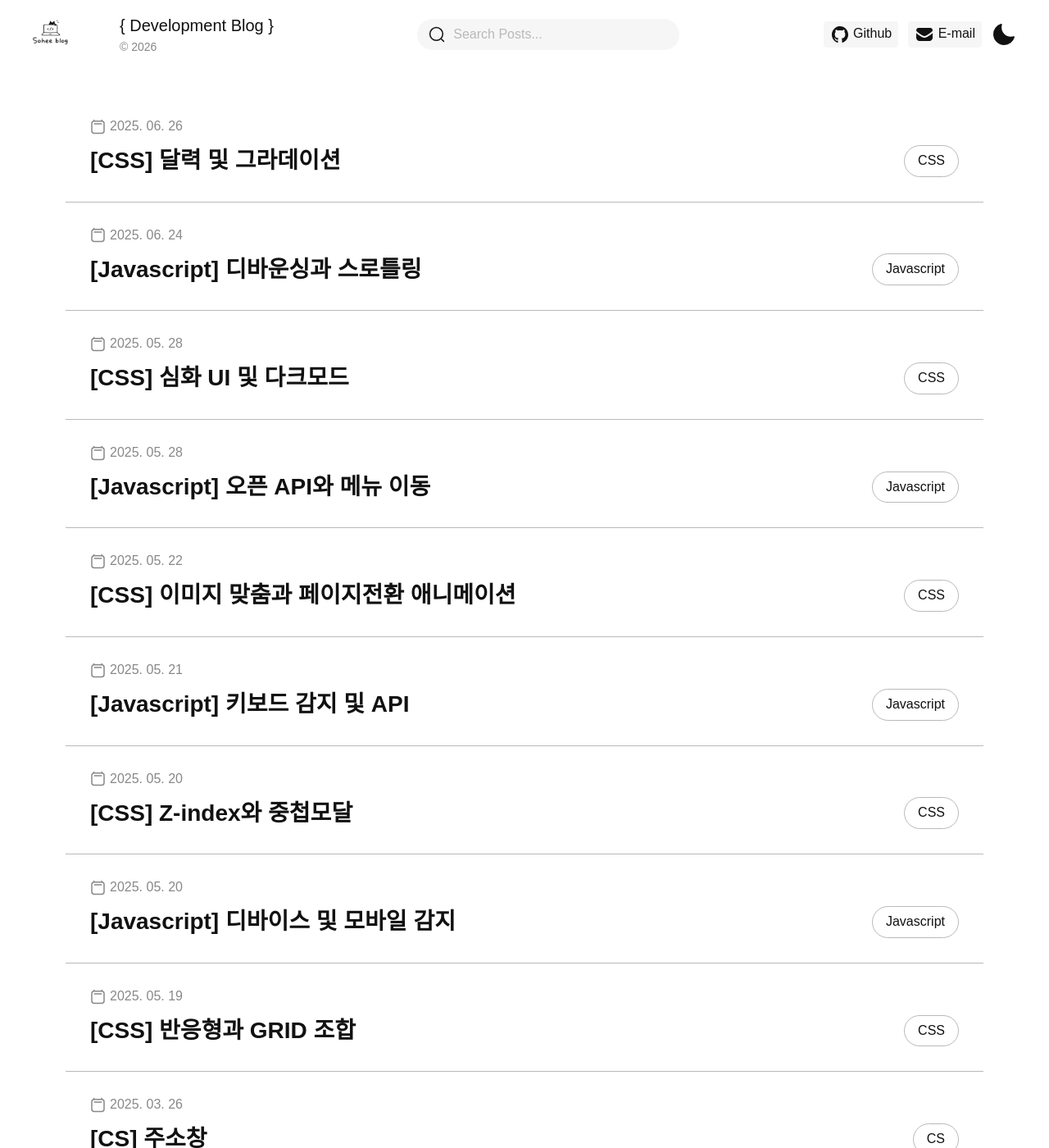
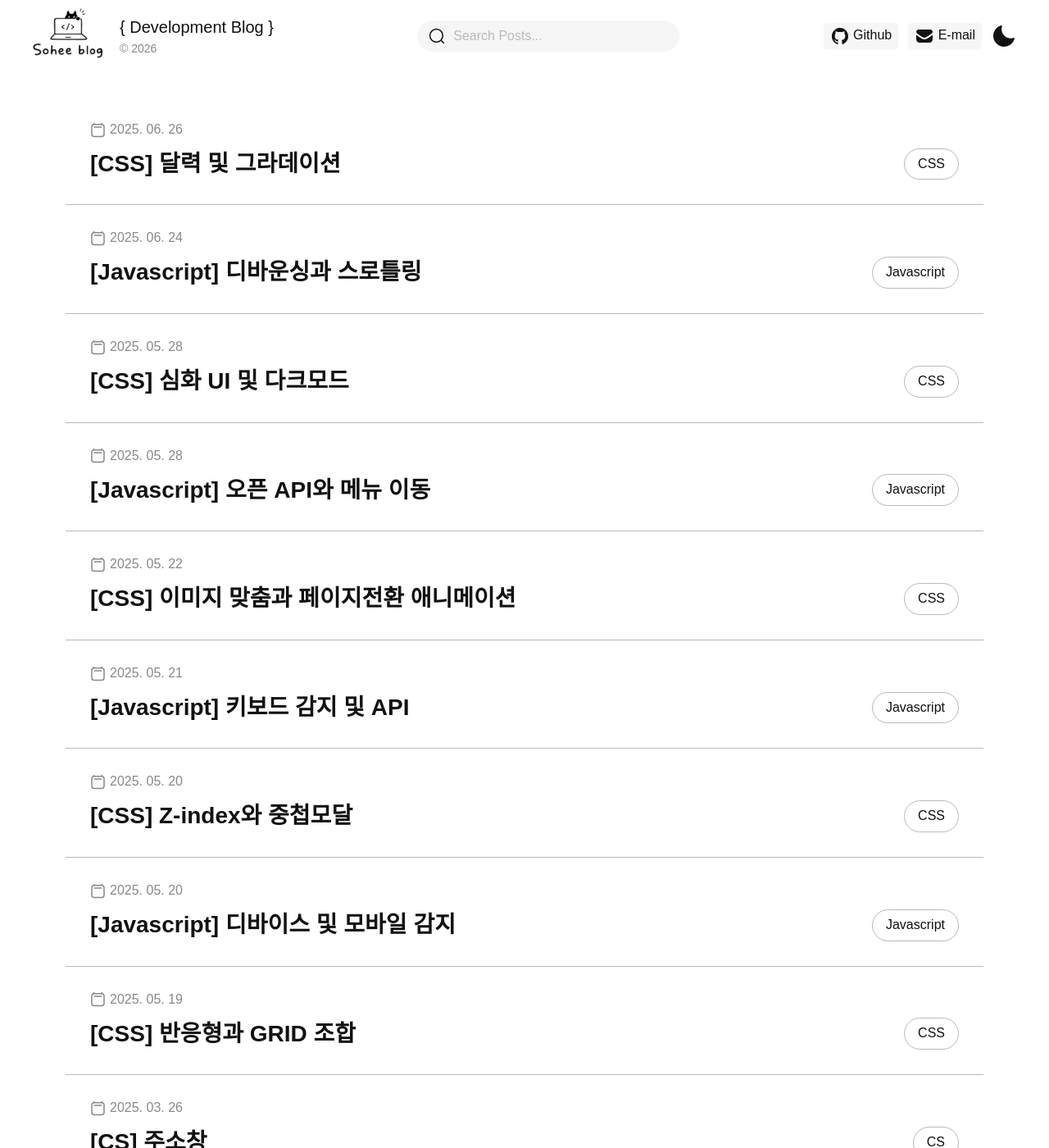
Before and after one commit to shkim00216/shkim00216.github.io, a Jekyll site: the page built from index.md, in a window 1280 px wide and 1400 px high. Shown: the whole window at 82% size. Built offline with Jekyll 4.4.1, drawn with Linux system fonts in a browser that asks for light colours; some web fonts are replaced; comment, search, counter and statistics services are not loaded.

Commit message:
Update plain.scss

```diff
--- a/_sass/plain.scss
+++ b/_sass/plain.scss
@@ -103,10 +103,7 @@ main {
 
       &-img {
         width: 86px;
-
-        img {
-          max-width: 100%;
-        }
+        max-width: 100%;
 
         &.dark {
           display: none;
```
